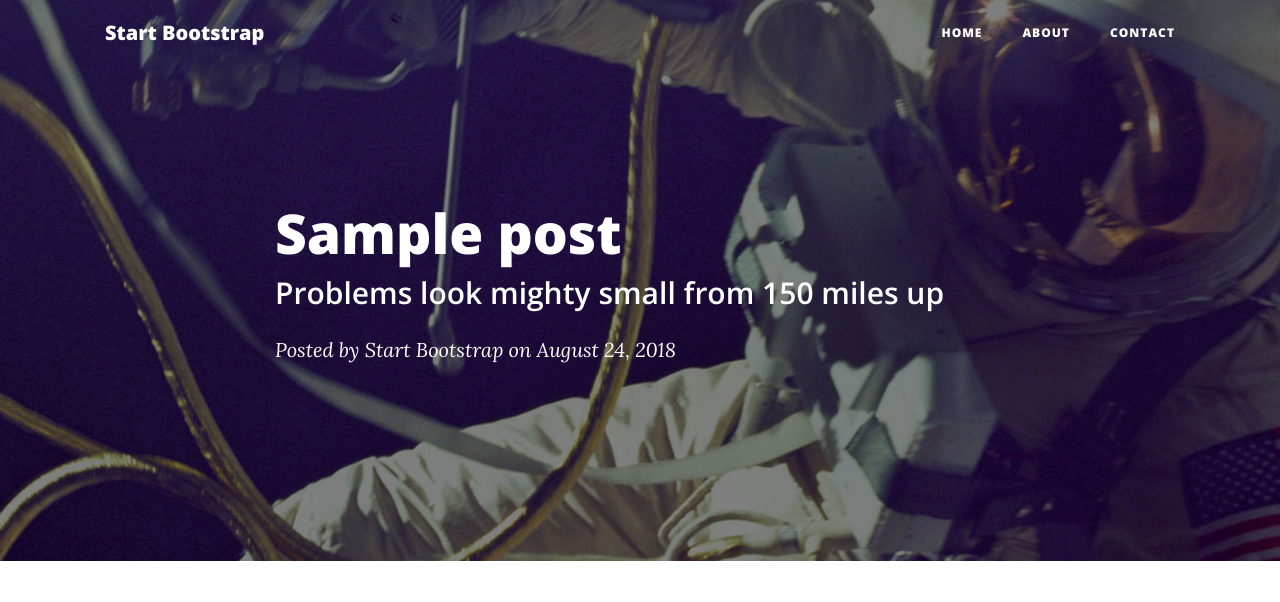
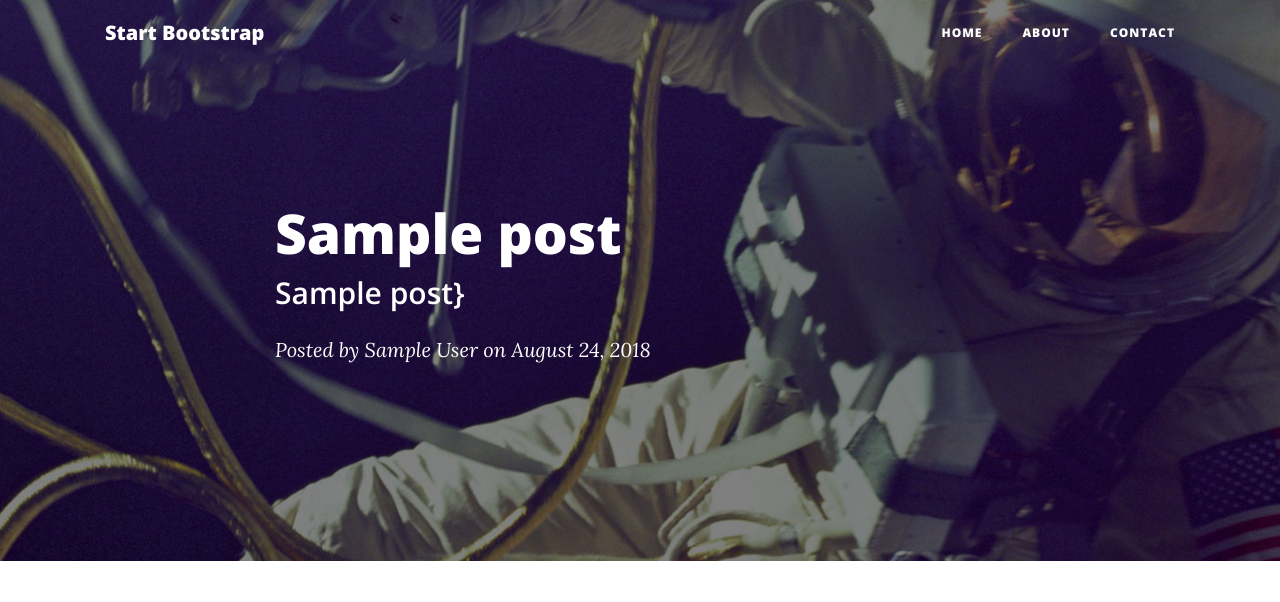
Before and after one commit to zecollokaris/personal-blog, a Flask app: template templates/post.html in a window 1280 px wide. Shown: the top 602 px of the page. Run offline with Flask 2, Linux system fonts and the light colour scheme; the template is opened without the code that fills it: most values are stand-ins (such as "Sample title", 1, 10 or a date in 2020); some libraries are stand-ins or nearby versions.

Commit message:
made call function on post.html to show titile,subtitle,author

```diff
--- a/templates/post.html
+++ b/templates/post.html
@@ -63,9 +63,9 @@
           <div class="col-lg-8 col-md-10 mx-auto">
             <div class="post-heading">
               <h1>{{ post.title }}</h1>
-              <h2 class="subheading">Problems look mighty small from 150 miles up</h2>
+              <h2 class="subheading">{{ post.subtitle }}}</h2>
               <span class="meta">Posted by
-                <a href="#">Start Bootstrap</a>
+                {{ post.author }}
                 on August 24, 2018</span>
             </div>
           </div>
@@ -78,6 +78,7 @@
       <div class="container">
         <div class="row">
           <div class="col-lg-8 col-md-10 mx-auto">
+              {{ post.content|safe }}
           </div>
         </div>
       </div>
```
